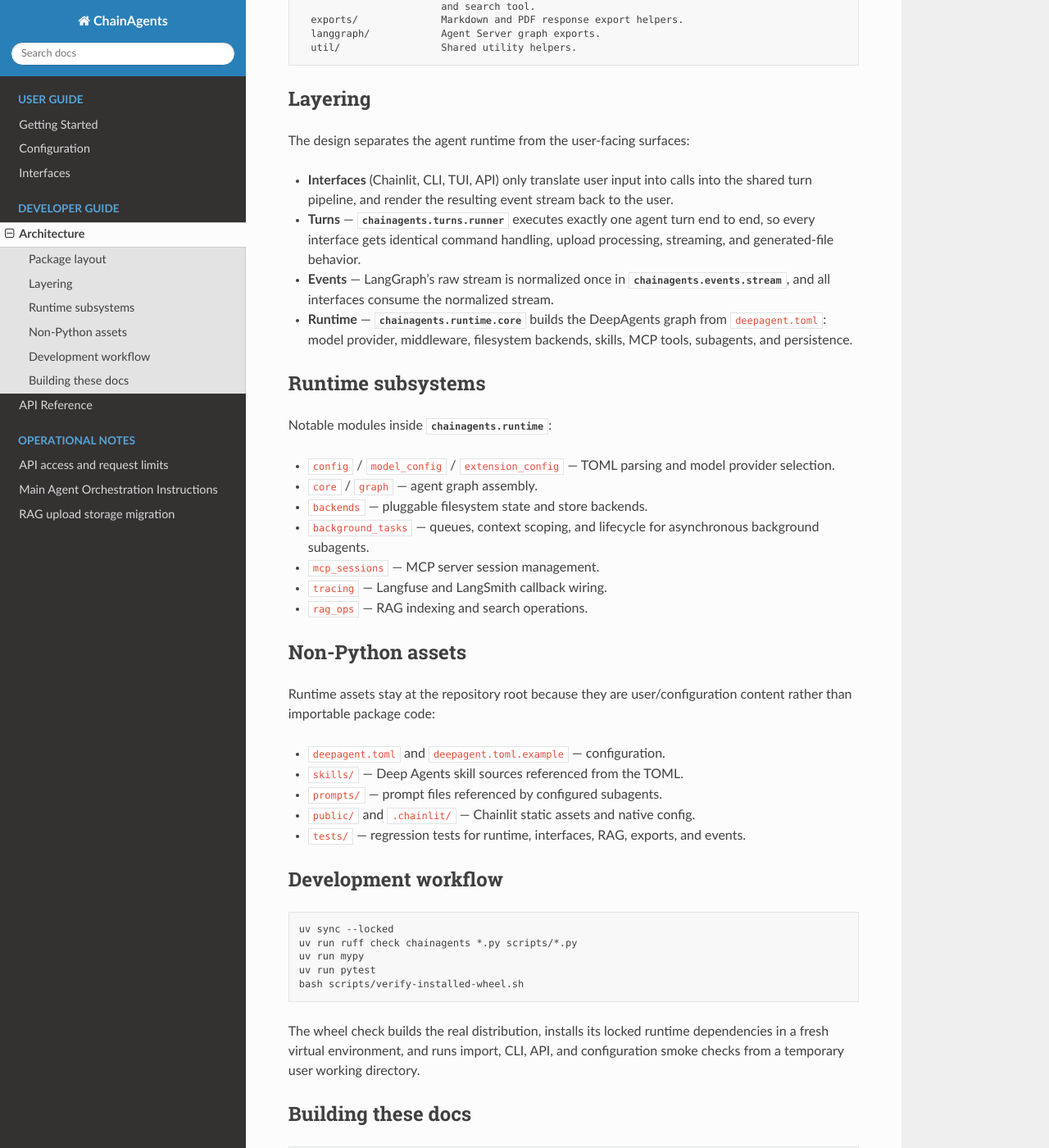
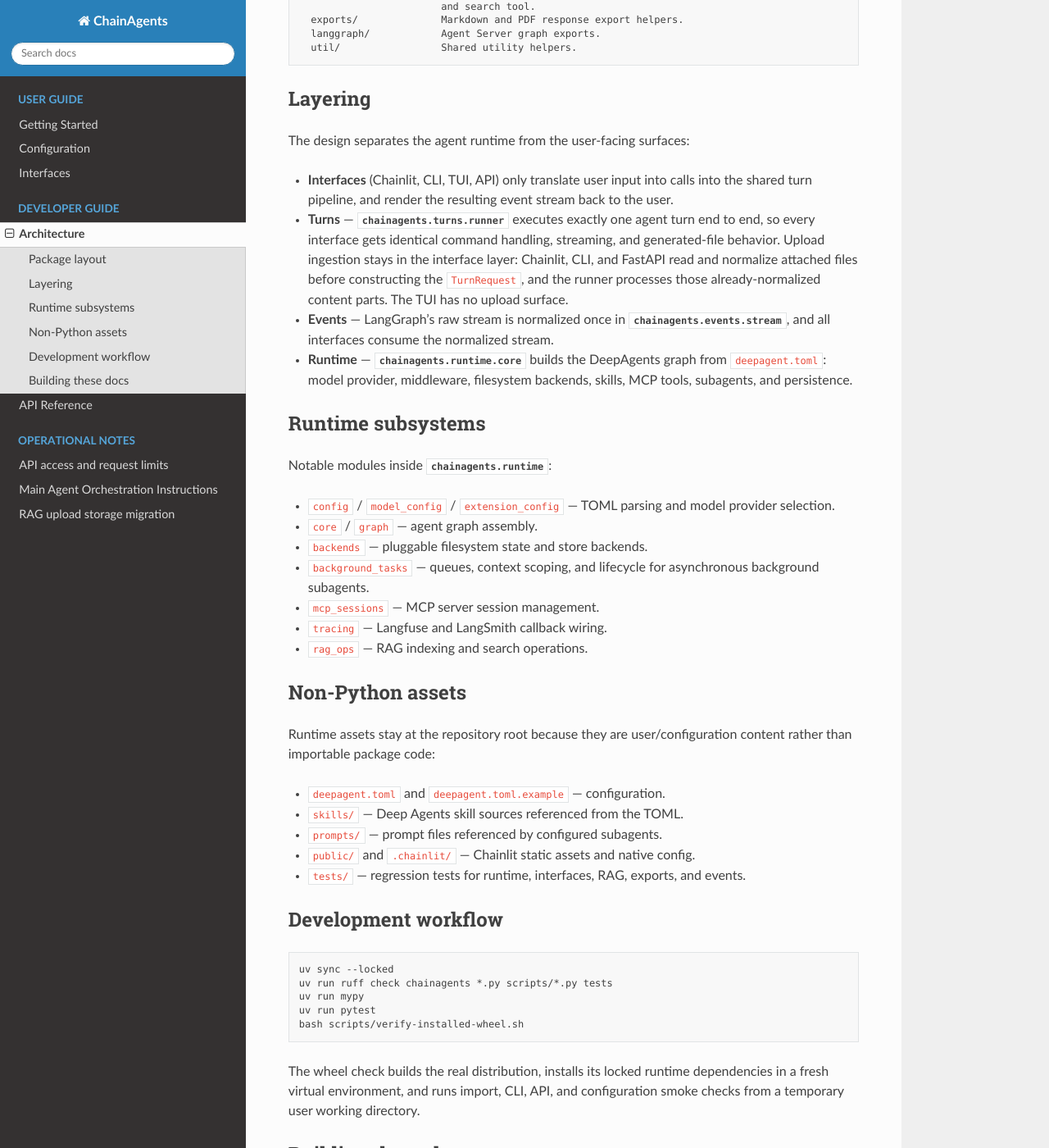
Before and after one commit to AminMahpour/ChainAgents, a Sphinx documentation site: the page built from docs/architecture.md, in a window 1280 px wide and 1400 px high, scrolled down 647 px. Shown: the whole window at 82% size. Built offline with Sphinx 7.4.7 and the Read the Docs theme 3.1.0, drawn with Linux system fonts in a browser that asks for light colours.

Commit message:
Scope upload claim to interface layer, add tests to lint scope, qualify execute flag
- TurnRunner handles already-normalized content parts; upload ingestion
  stays in the interface layer and the TUI has no upload surface
- development-workflow ruff command now matches CI scope, which also
  includes tests (README updated to match)
- execute_tool_enabled only exposes the tool; running commands also
  requires an execution-capable sandbox backend

````diff
--- a/docs/architecture.md
+++ b/docs/architecture.md
@@ -41,7 +41,10 @@ The design separates the agent runtime from the user-facing surfaces:
   stream back to the user.
 - **Turns** — {py:mod}`chainagents.turns.runner` executes exactly one agent
   turn end to end, so every interface gets identical command handling,
-  upload processing, streaming, and generated-file behavior.
+  streaming, and generated-file behavior. Upload ingestion stays in the
+  interface layer: Chainlit, CLI, and FastAPI read and normalize attached
+  files before constructing the `TurnRequest`, and the runner processes
+  those already-normalized content parts. The TUI has no upload surface.
 - **Events** — LangGraph's raw stream is normalized once in
   {py:mod}`chainagents.events.stream`, and all interfaces consume the
   normalized stream.
@@ -79,7 +82,7 @@ user/configuration content rather than importable package code:
 
 ```bash
 uv sync --locked
-uv run ruff check chainagents *.py scripts/*.py
+uv run ruff check chainagents *.py scripts/*.py tests
 uv run mypy
 uv run pytest
 bash scripts/verify-installed-wheel.sh
````
Also changed, not shown: README.md (+1 -1 lines), docs/configuration.md (+3 -1 lines).
